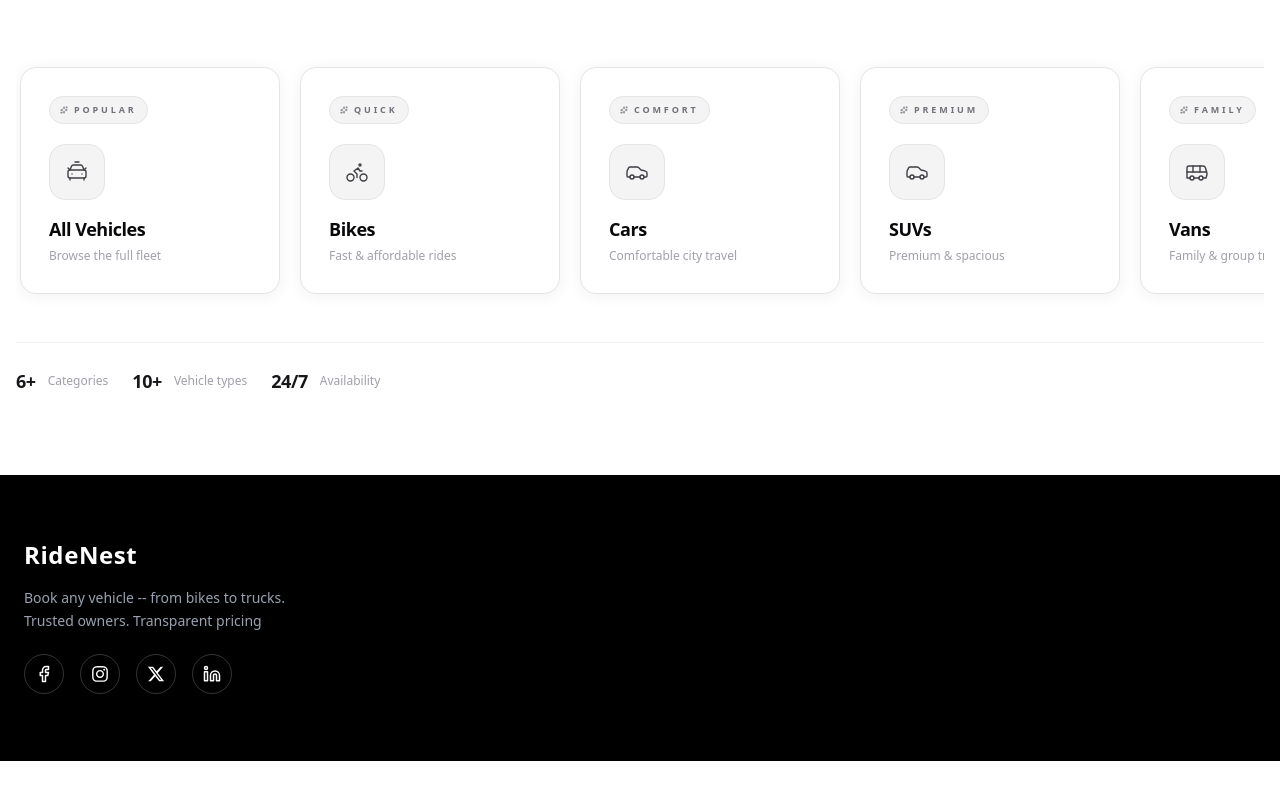
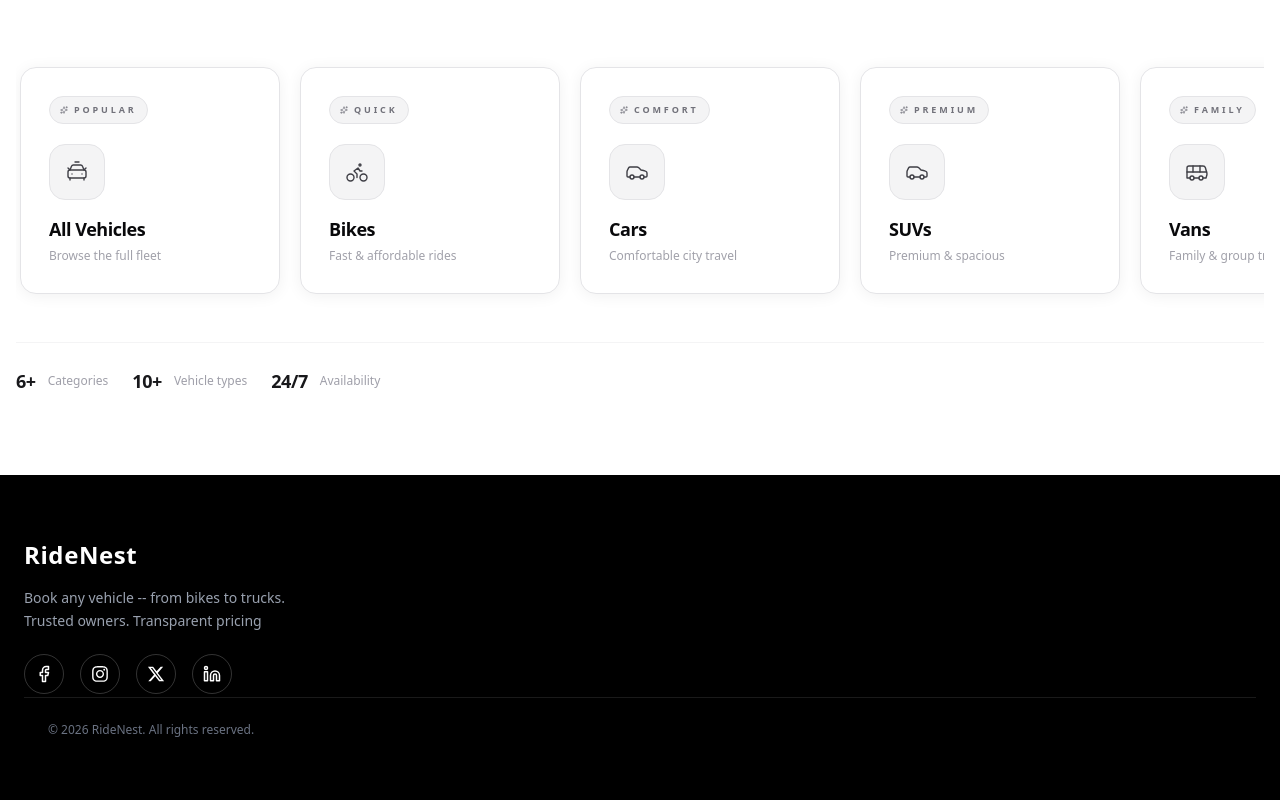
Before and after one commit to Pratik-Tiruwa/RideNest, a Next.js app: page / in a window 1280 px wide. Shown: the part 1064-1864 px from the top of the page. Before the commit the page ends 1825 px from the top, so only its background shows below. Built offline with nearby package versions, Linux system fonts and the light colour scheme; no server answers.

Commit message:
feat(navbar) : add copyright bar and bottom border divider

```diff
--- a/src/components/Footer.tsx
+++ b/src/components/Footer.tsx
@@ -44,9 +44,12 @@ function Footer() {
             </div>
           </div>
 
+        </div>
 
-
-
+        <div className='border-t border-white/10'>
+          <div className='max-w-7xl mx-auto px-6 py-6 flex flex-col sm:flex-row justify-between items-center text-xs text-gray-500 gap-4'>
+            <p>© {new Date().getFullYear()} RideNest. All rights reserved. </p>
+          </div>
         </div>
 
       </motion.div>
```
